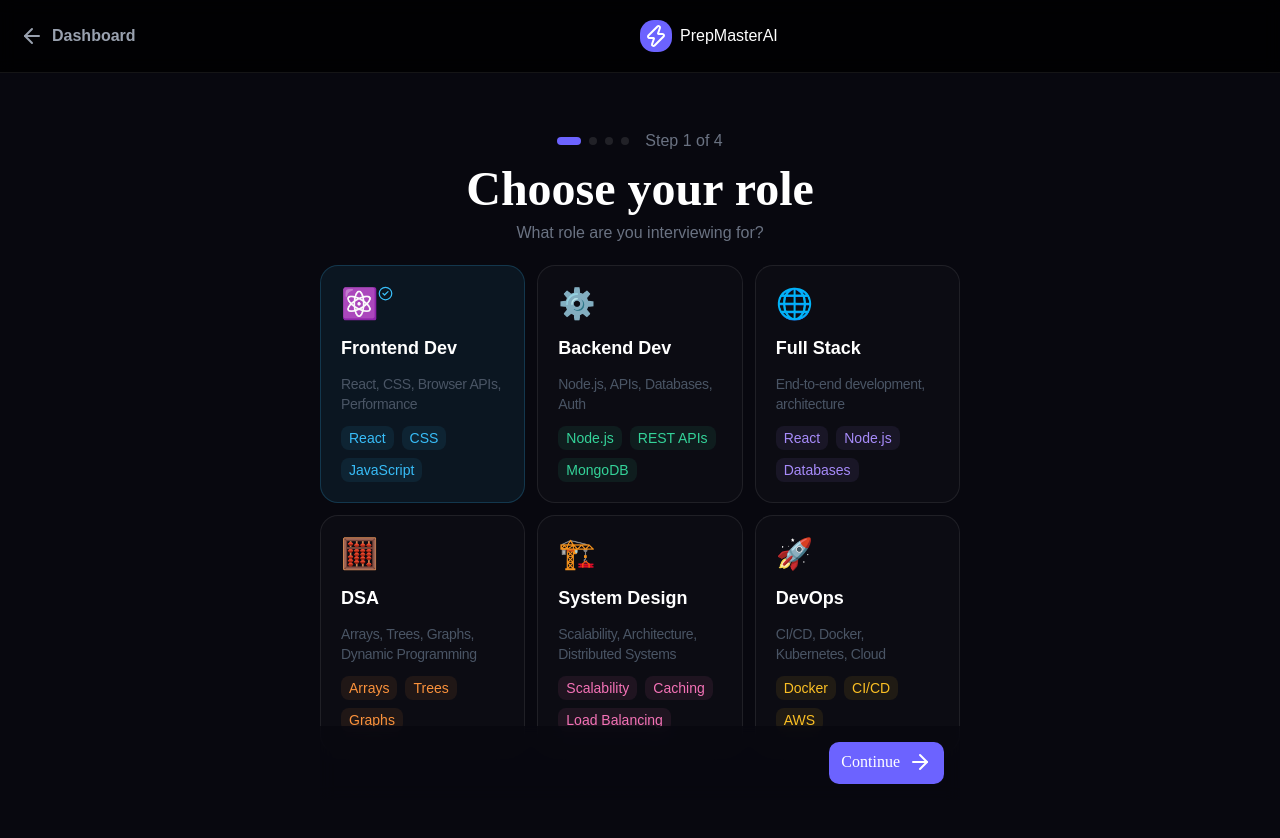
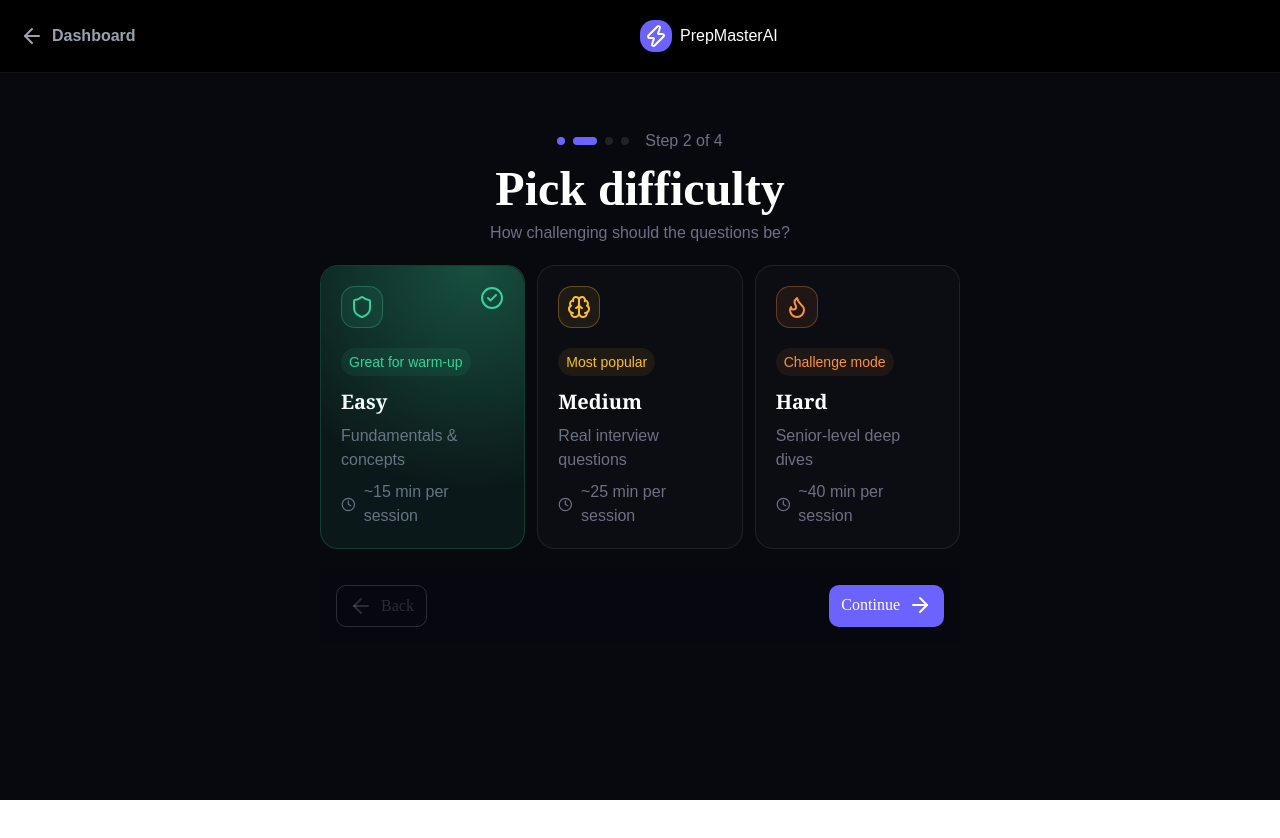
Before and after one commit to Sid19944/AiIPP, a Next.js app: page /interview/setup in a window 1280 px wide. Shown: the top 838 px of the page. After the commit the page ends 800 px from the top, so only its background shows below. Built offline with nearby package versions, Linux system fonts and the light colour scheme.

Commit message:
interview setup step 2 choose difficulty setup complete

```diff
--- a/src/app/(app)/interview/setup/page.tsx
+++ b/src/app/(app)/interview/setup/page.tsx
@@ -3,15 +3,11 @@
 import ChooseRole from "@/components/interview-setup/ChooseRole";
 import { ArrowLeft, ArrowRight, MoveLeft, Zap, ZapIcon } from "lucide-react";
 import { useState } from "react";
-import { motion } from "framer-motion";
-import { Button } from "@/components/ui/button";
+import { AnimatePresence, motion } from "framer-motion";
 import Link from "next/link";
+import ChooseDifficulty from "@/components/interview-setup/ChooseDifficulty";
+import SetUpNav from "@/components/NavBars/SetUpNav";
 
-interface InterviewInfo {
-  role: string;
-  difficulty: string;
-  questionCount: number;
-}
 function StepIndicator({ current, total }: { current: number; total: number }) {
   return (
     <div className="flex items-center gap-2 z-1">
@@ -44,8 +40,14 @@ const stepHeaders = [
   { title: "Ready to start", subs: "Review your setup and begin" },
 ];
 
+const slideIn = {
+  hidden: { opacity: 0, x: 20 },
+  visible: { opacity: 1, x: 0, transition: { duration: 0.35 } },
+  exit: { opacity: 0, x: -20, transition: { duration: 0.2 } },
+};
+
 function page() {
-  const [step, setStep] = useState<number>(0);
+  const [step, setStep] = useState<number>(1);
   const totalSteps = 3;
   const [selectedRole, setSelectedRole] = useState<string>("frontend");
   const [selectedDifficulty, setSelectedDifficulty] = useState<string>("easy");
@@ -53,24 +55,11 @@ function page() {
 
   return (
     <div className="min-h-screen bg-[#08080F] text-gray-500 ">
-      <nav
-        className="flex border-b border-white/8 p-5 sticky top-0 bg-black/80 backdrop-blur "
-        style={{ fontFamily: "'DM Sans', sans-serif" }}
-      >
-        <Link href="/dashboard" className="flex gap-2 font-bold w-1/2 items-center text-gray-400 hover:text-gray-200">
-          <ArrowLeft /> <span>Dashboard</span>
-        </Link>
-        <div className="text-white flex gap-2 items-center">
-          <div className="p-1 rounded-xl bg-[#6C63FF]">
-            <Zap />
-          </div>
-          PrepMasterAI
-        </div>
-      </nav>
+      <SetUpNav />
 
       <div
         id="main"
-        className=" flex flex-col max-w-2xl m-auto mt-10 gap-5 p-4"
+        className=" flex flex-col max-w-2xl m-auto mt-10 gap-5 p-4 pb-0"
       >
         <motion.div id="header" className="flex flex-col gap-3">
           <div className="flex gap-4 justify-center items-center">
@@ -79,11 +68,13 @@ function page() {
               Step {step + 1} of {totalSteps + 1}
             </span>
           </div>
-
+          <AnimatePresence mode="wait">
             <motion.div
-            initial={{ x: 40, opacity: 0 }}
-            animate={{ x: 0, opacity: 1 }}
-            transition={{ duration: 0.3 }}
+              key={step}
+              variants={slideIn}
+              initial="hidden"
+              animate="visible"
+              exit="exit"
               className="flex flex-col gap-2 justify-center items-center"
             >
               <h1 className="text-4xl md:text-5xl text-white font-bold text-center">
@@ -96,14 +87,40 @@ function page() {
                 {stepHeaders[step].subs}
               </p>
             </motion.div>
+          </AnimatePresence>
         </motion.div>
 
+        <AnimatePresence mode="wait">
           {step === 0 && (
+            <motion.div
+              key={step}
+              variants={slideIn}
+              initial="hidden"
+              animate="visible"
+              exit="exit"
+            >
               <ChooseRole
                 setSelectedRole={setSelectedRole}
                 selectedRole={selectedRole}
               />
+            </motion.div>
           )}
+
+          {step == 1 && (
+            <motion.div
+              key={step}
+              variants={slideIn}
+              initial="hidden"
+              animate="visible"
+              exit="exit"
+            >
+              <ChooseDifficulty
+                selectedDifficulty={selectedDifficulty}
+                setSelectedDifficulty={setSelectedDifficulty}
+              />
+            </motion.div>
+          )}
+        </AnimatePresence>
 
         <div
           id="navigation"
@@ -114,7 +131,7 @@ function page() {
             animate={{ x: 0 }}
             transition={{ duration: 0.4 }}
             onClick={() => setStep(step - 1)}
-            className={`cursor-pointer border border-white/15 flex transition-all duration-200 text-white/15 hover:border-white/50 hover:text-white/50 gap-2 px-3 py-2 rounded-lg ${step === 0 ? "opacity-0 pointer-events-none" : ""} active:border-white/50`}
+            className={`cursor-pointer border border-white/15 flex transition-all duration-200 text-white/15 hover:border-white/50 hover:text-white/50 gap-2 px-3 py-2 rounded-lg ${step === 0 ? "opacity-0 pointer-events-none" : ""} active:border-white/50 active:text-white/50`}
           >
             <ArrowLeft />
             Back
--- a/src/components/NavBars/DashNav.tsx
+++ b/src/components/NavBars/DashNav.tsx
@@ -47,7 +47,7 @@ function DashNav() {
           </button>
           <div>
             <h1 className="hidden md:flex">Dashboard</h1>
-            <p className="text-xs text-gray-500">Welcome back, {user?.username}👋</p>
+            <p className="text-sm text-gray-500">Welcome back, {user?.username}👋</p>
           </div>
         </div>
         <Link
--- /dev/null
+++ b/src/components/NavBars/SetUpNav.tsx
@@ -0,0 +1,29 @@
+"use client";
+
+import { ArrowLeft, Zap } from "lucide-react";
+import Link from "next/link";
+
+function SetUpNav() {
+  return (
+    <div
+      id="navbar"
+      className="flex border-b border-white/8 p-5 sticky top-0 bg-black z-10"
+      style={{ fontFamily: "'DM Sans', sans-serif" }}
+    >
+      <Link
+        href="/dashboard"
+        className="flex gap-2 font-bold w-1/2 items-center text-gray-400 hover:text-gray-200"
+      >
+        <ArrowLeft /> <span>Dashboard</span>
+      </Link>
+      <div className="text-white flex gap-2 items-center">
+        <div className="p-1 rounded-xl bg-[#6C63FF]">
+          <Zap />
+        </div>
+        PrepMasterAI
+      </div>
+    </div>
+  );
+}
+
+export default SetUpNav;
--- /dev/null
+++ b/src/components/interview-setup/ChooseDifficulty.tsx
@@ -0,0 +1,125 @@
+"use client";
+
+import { fadeUp } from "@/lib/animation";
+import { motion } from "framer-motion";
+import { Brain, CheckCircle2, Clock, Flame, Shield, Watch } from "lucide-react";
+
+const difficulties = [
+  {
+    id: "easy",
+    label: "Easy",
+    icon: Shield,
+    color: "#34D399",
+    bg: "rgba(52,211,153,0.08)",
+    border: "rgba(52,211,153,0.2)",
+    desc: "Fundamentals & concepts",
+    time: "~15 min",
+    tag: "Great for warm-up",
+  },
+  {
+    id: "medium",
+    label: "Medium",
+    icon: Brain,
+    color: "#FBBF24",
+    bg: "rgba(251,191,36,0.08)",
+    border: "rgba(251,191,36,0.2)",
+    desc: "Real interview questions",
+    time: "~25 min",
+    tag: "Most popular",
+  },
+  {
+    id: "hard",
+    label: "Hard",
+    icon: Flame,
+    color: "#FB923C",
+    bg: "rgba(251,146,60,0.08)",
+    border: "rgba(251,146,60,0.2)",
+    desc: "Senior-level deep dives",
+    time: "~40 min",
+    tag: "Challenge mode",
+  },
+];
+
+function ChooseDifficulty({
+  selectedDifficulty,
+  setSelectedDifficulty,
+}: {
+  selectedDifficulty: string;
+  setSelectedDifficulty: (id: string) => void;
+}) {
+  return (
+    <motion.div
+      key="difficulty"
+      className="flex flex-col"
+      style={{ fontFamily: "'DM Sans', sans-serif" }}
+    >
+      <div className="grid md:grid-cols-3 gap-3">
+        {difficulties.map((diff, i) => (
+          <motion.div
+            key={diff.id}
+            onClick={() => setSelectedDifficulty(diff.id)}
+            custom={i}
+            variants={fadeUp}
+            initial="hidden"
+            animate="visible"
+            className={`flex relative cursor-pointer flex-col border p-5 rounded-2xl relatice text-left transition-all duration-200 overflow-hidden gap-3 ${selectedDifficulty === diff.id ? "border-opacity-100" : "border-white/8 hover:border-white/15 hover:scale-[1.01]"}`}
+            style={{
+              background:
+                selectedDifficulty === diff.id
+                  ? diff.bg
+                  : "rgba(255,255,255,0.02)",
+              borderColor: selectedDifficulty === diff.id ? diff.border : "",
+            }}
+          >
+            {selectedDifficulty === diff.id && (
+              <div
+                className="absolute inset-0 opacity-30 rounded-2xl"
+                style={{
+                  background: `radial-gradient(circle at 75% 0%, ${diff.color}, transparent 70%)`,
+                }}
+              />
+            )}
+
+            <div className="flex flex-col gap-5">
+              <div className="flex justify-between">
+                <div
+                  className={`w-fit p-2 rounded-xl ${selectedDifficulty === diff.id && ""}`}
+                  style={{
+                    background: diff.bg,
+                    border: `1px solid ${diff.color}50`,
+                  }}
+                >
+                  <diff.icon style={{ color: diff.color }} />
+                </div>
+                {selectedDifficulty === diff.id && (
+                  <motion.div initial={{ scale: 0 }} animate={{ scale: 1 }}>
+                    <CheckCircle2 style={{ color: diff.color }} />
+                  </motion.div>
+                )}
+              </div>
+              <span
+                className="rounded-2xl p-1 px-2 w-fit text-sm"
+                style={{ background: diff.bg, color: `${diff.color}` }}
+              >
+                {diff.tag}
+              </span>
+            </div>
+
+            <div className="flex flex-col gap-2">
+              <h1 className="text-white text-xl font-serif font-semibold">
+                {diff.label}
+              </h1>
+              <span>{diff.desc}</span>
+              <span className="flex gap-2 items-center">
+                <Clock size={15} />
+                {diff.time} per session
+              </span>
+            </div>
+          </motion.div>
+        ))}
+      </div>
+    </motion.div>
+  );
+}
+
+export default ChooseDifficulty;
--- a/src/components/interview-setup/ChooseRole.tsx
+++ b/src/components/interview-setup/ChooseRole.tsx
@@ -96,7 +96,7 @@ function ChooseRole({
             variants={fadeUp}
             initial="hidden"
             animate="visible"
-            className={` flex cursor-pointer flex-col border p-5 rounded-2xl text-gray-600 relatice text-left transition-all duration-200 group overflow-hidden gap-3 ${
+            className={`flex relative cursor-pointer flex-col border p-5 rounded-2xl text-gray-600 relatice text-left transition-all duration-200 group overflow-hidden gap-3 ${
               selectedRole == r.id
                 ? "border-opacity-100"
                 : "border-white/8 hover:border-white/15 hover:scale-[1.01]"
@@ -107,6 +107,11 @@ function ChooseRole({
               borderColor: selectedRole === r.id ? r.border : "",
             }}
           >
+
+            {
+              selectedRole === r.id && <div className="absolute inset-0 opacity-30 rounded-2xl "
+              style={{background : `radial-gradient(circle at 75% 0%, ${r.color}, transparent 50%)`}}/>
+            }
             <div className={`text-3xl flex justify-between`}>
               {r.emoji}
               {selectedRole === r.id && (
--- a/src/schemas/sign-up.schema.ts
+++ b/src/schemas/sign-up.schema.ts
@@ -1,6 +1,9 @@
 import z from "zod";
 
-export const userNameSchema = z.string().min(4, { message: "Minimun 4 character username" });
+export const userNameSchema = z
+  .string()
+  .min(4, { message: "Minimun 4 character username" })
+  .max(8, { message: "Max 8 character username" });
 
 export const signUpSchema = z.object({
   username: userNameSchema,
```
Lines whose indentation alone changed are shown as unchanged.
